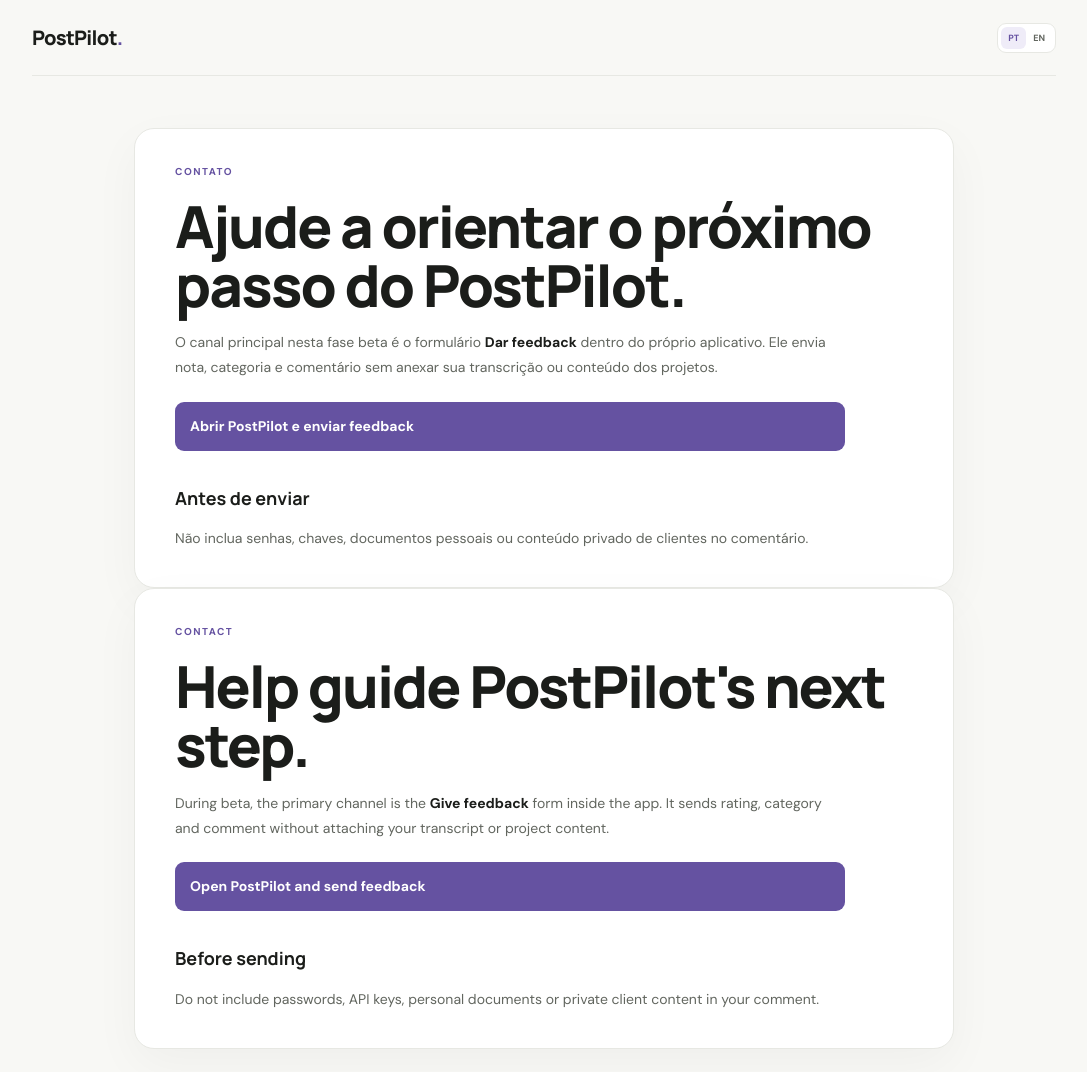
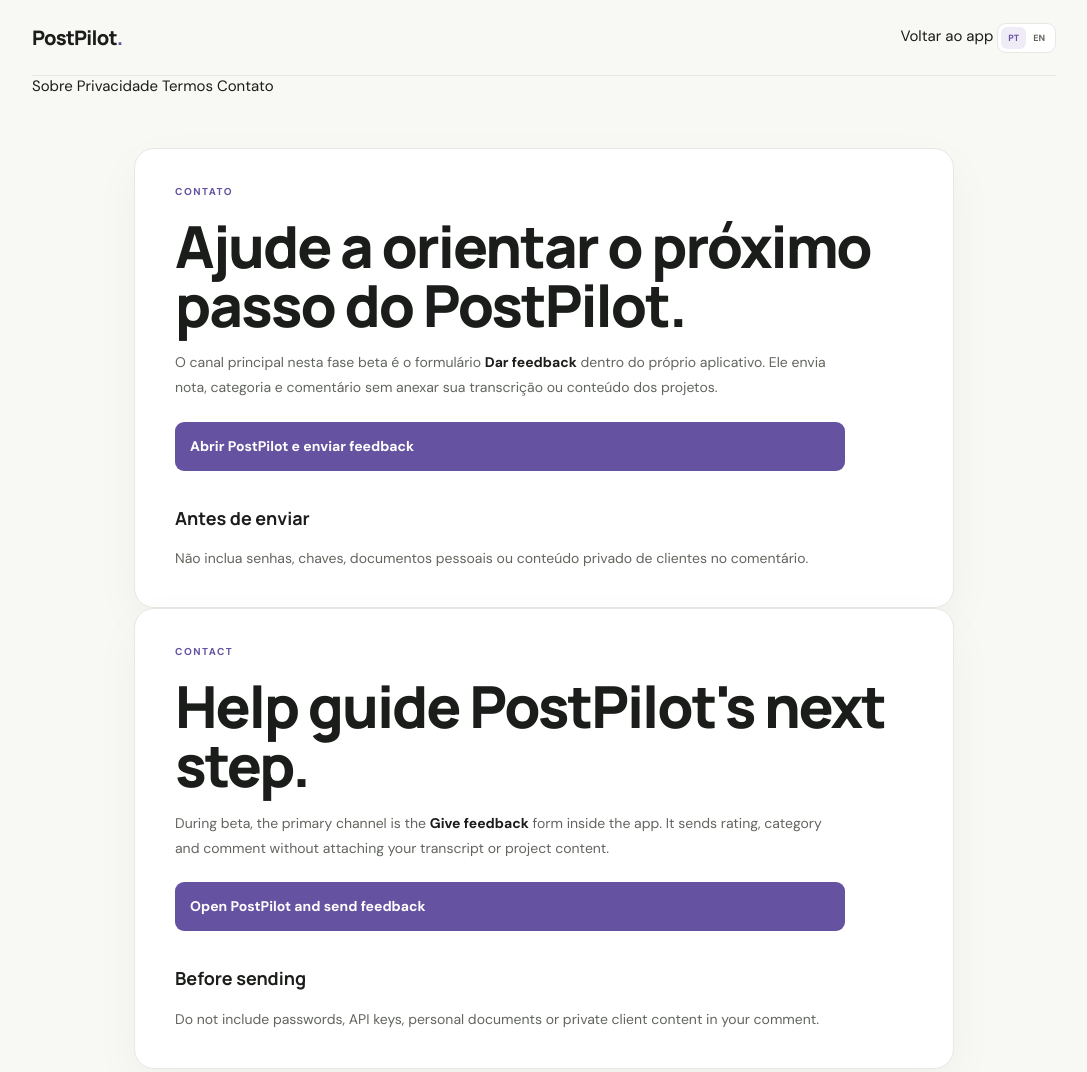
Before and after one commit to HelioConde/postpilot, a website: page contato.html in a window 1280 px wide. Shown: the top 1072 px of the page, without its empty margins (96-1183 px from the left). Drawn offline with Linux system fonts and the light colour scheme.

Commit message:
ux: improve institutional navigation

```diff
--- a/contato.html
+++ b/contato.html
@@ -15,11 +15,20 @@
   <div class="wrap static-page">
     <header class="nav">
       <a class="brand" href="./" aria-label="PostPilot, início">PostPilot<i>.</i></a>
-      <div class="language-switcher" role="group" aria-label="Idioma / Language">
-        <button type="button" data-page-language="pt-BR" class="active" aria-pressed="true">PT</button>
-        <button type="button" data-page-language="en" aria-pressed="false">EN</button>
+      <div class="static-nav-actions">
+        <a class="static-back" href="./" data-page-pt="Voltar ao app" data-page-en="Back to app">Voltar ao app</a>
+        <div class="language-switcher" role="group" aria-label="Idioma / Language">
+          <button type="button" data-page-language="pt-BR" class="active" aria-pressed="true">PT</button>
+          <button type="button" data-page-language="en" aria-pressed="false">EN</button>
+        </div>
       </div>
     </header>
+<nav class="static-tabs" aria-label="Páginas institucionais">
+      <a href="sobre.html" data-page-pt="Sobre" data-page-en="About">Sobre</a>
+      <a href="privacidade.html" data-page-pt="Privacidade" data-page-en="Privacy">Privacidade</a>
+      <a href="termos.html" data-page-pt="Termos" data-page-en="Terms">Termos</a>
+      <a href="contato.html" aria-current="page" data-page-pt="Contato" data-page-en="Contact">Contato</a>
+    </nav>
     <main class="legal-shell">
       <article data-lang="pt-BR">
         <span class="eyebrow">CONTATO</span>
```
